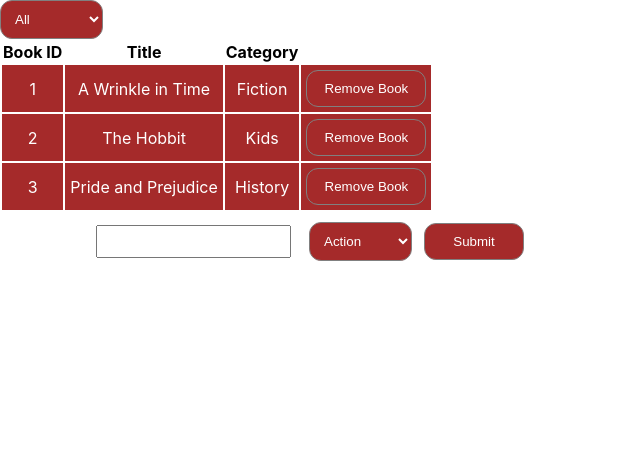
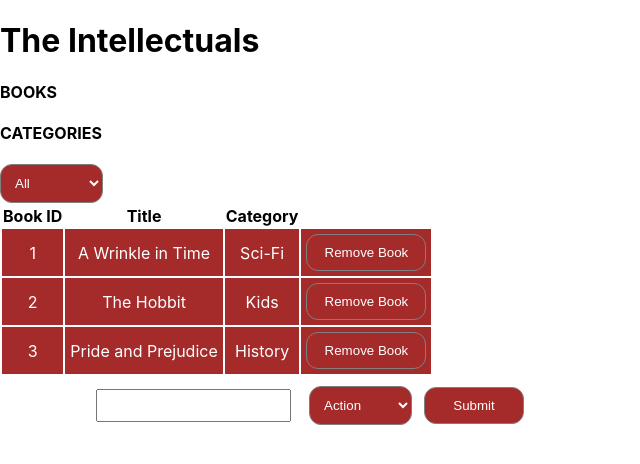
Before and after one commit to ampaire/BookStore, a React (Create React App) app: page / in a window 1280 px wide. Shown: the top 464 px of the page, without its empty margins (0-640 px from the left). Built offline with nearby package versions, Linux system fonts and the light colour scheme.

Commit message:
working on UI

```diff
--- a/src/components/App.js
+++ b/src/components/App.js
@@ -5,8 +5,17 @@ import BooksForm from '../containers/BooksForm';
 function App() {
   return (
     <div className="App">
-      <BooksList />
-      <BooksForm />
+      <div className="container">
+        <header className="header">
+          <h1 className="title">The Intellectuals</h1>
+          <h4>BOOKS</h4>
+          <h4>CATEGORIES</h4>
+        </header>
+
+        <BooksList />
+        <BooksForm />
+      </div>
+
     </div>
   );
 }
--- a/src/reducers/books.js
+++ b/src/reducers/books.js
@@ -1,7 +1,7 @@
 import { CREATE_BOOK, REMOVE_BOOK } from '../actions/index';
 
 const initialBooks = [
-  { id: 1, title: 'A Wrinkle in Time', category: 'Fiction' },
+  { id: 1, title: 'A Wrinkle in Time', category: 'Sci-Fi' },
   { id: 2, title: 'The Hobbit', category: 'Kids' },
   { id: 3, title: 'Pride and Prejudice', category: 'History' },
 ];
```
